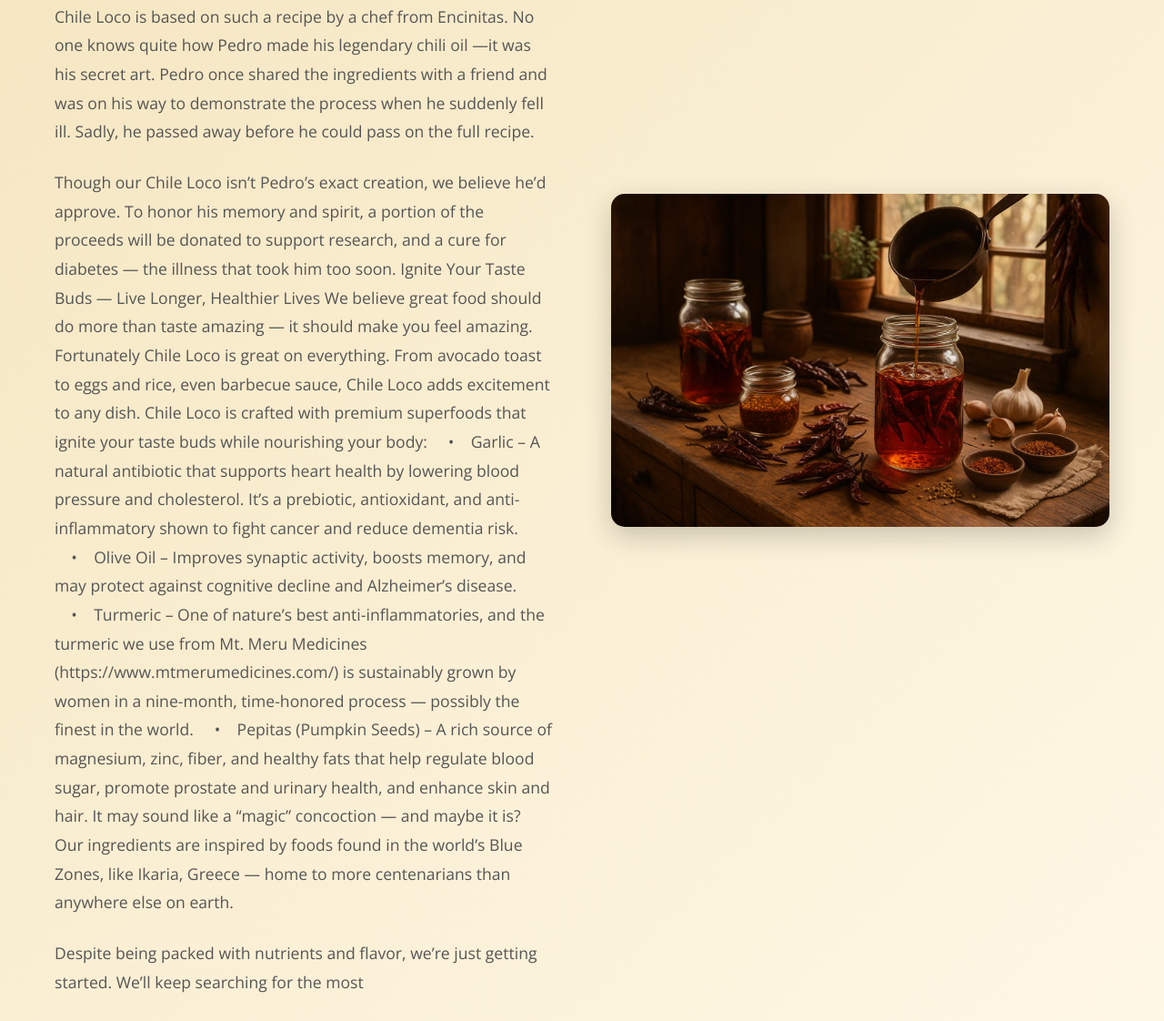
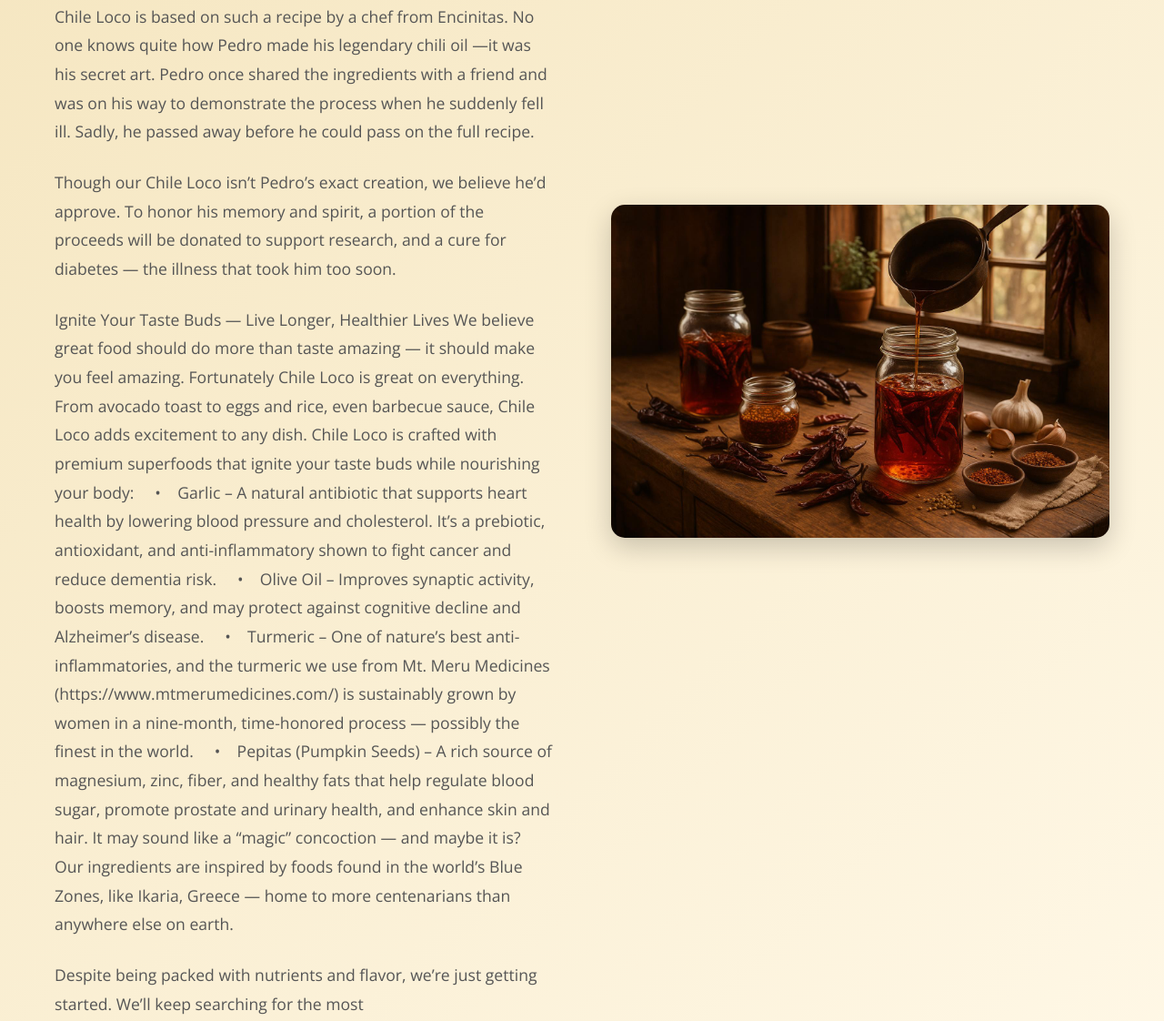
Before and after one commit to kWarren13/chile-loco-website, a plain HTML site: page index.html in a window 1280 px wide. Shown: the part 1220-2342 px from the top of the page at 91% size. Drawn offline with nearby package versions, Linux system fonts and the light colour scheme.

Commit message:
Update index.html

```diff
--- a/index.html
+++ b/index.html
@@ -91,7 +91,8 @@ As the movie The Hundred-Foot Journey reminds us, “Food brings you home.” Gr
                     <p class="about-description">
                         Though our Chile Loco isn’t Pedro’s exact creation, we believe he’d approve. To honor his memory and spirit, a portion of the proceeds will be donated to support research, and a cure for diabetes — the illness that took him too soon.
 
-Ignite Your Taste Buds — Live Longer, Healthier Lives
+    </p>
+                    <p class="about-description">Ignite Your Taste Buds — Live Longer, Healthier Lives
 
 We believe great food should do more than taste amazing — it should make you feel amazing. Fortunately Chile Loco is great on everything. From avocado toast to eggs and rice, even barbecue sauce, Chile Loco adds excitement to any dish.
 
```
